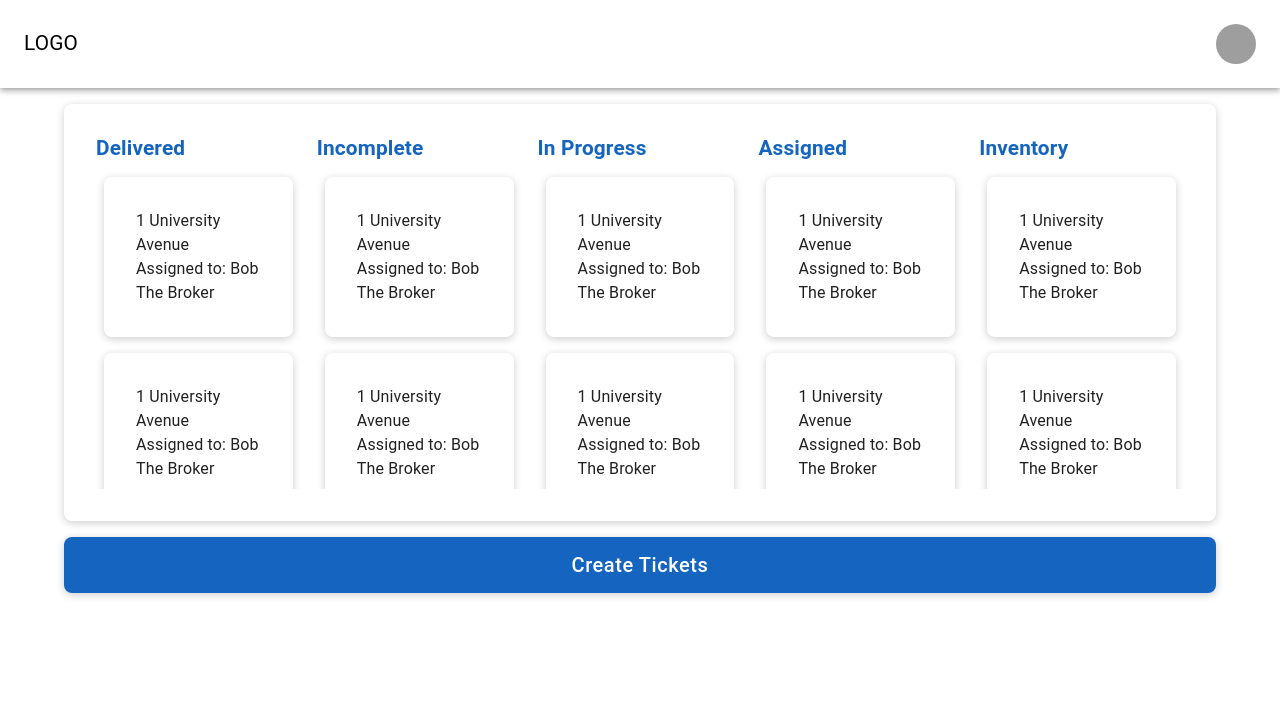
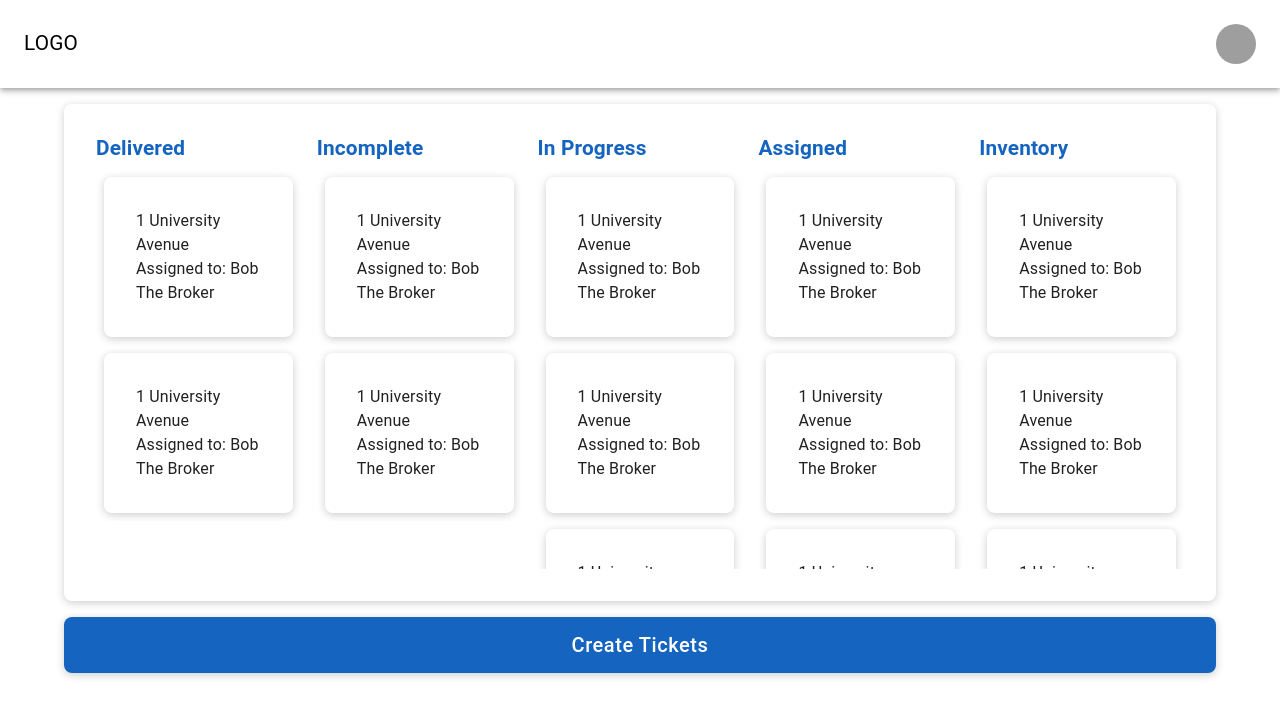
Before and after one commit to ShipSolver/shipsolver-ui, a React (Create React App) app: page / in a window 1280 px wide. Shown: the top 716 px of the page. Built offline with nearby package versions, Linux system fonts and the light colour scheme; grey boxes are pictures that could not be loaded.

Commit message:
better looking scrollbars

```diff
--- a/src/index.css
+++ b/src/index.css
@@ -1,17 +1,3 @@
-body {
-  margin: 0;
-  font-family: -apple-system, BlinkMacSystemFont, "Segoe UI", "Roboto", "Oxygen",
-    "Ubuntu", "Cantarell", "Fira Sans", "Droid Sans", "Helvetica Neue",
-    sans-serif;
-  -webkit-font-smoothing: antialiased;
-  -moz-osx-font-smoothing: grayscale;
-}
-
-code {
-  font-family: source-code-pro, Menlo, Monaco, Consolas, "Courier New",
-    monospace;
-}
-
 :root {
   --ss-brand-transition-time: 0.3s;
   --ss-brand-border-radius: 8px;
@@ -21,6 +7,24 @@ code {
   --ss-brand-box-shadow-hover: rgba(0, 0, 0, 0.4) 0px 4px 16px;
   --ss-brand-spacer-height: 64px;
   --ss-brand-spacer-height-small: 32px;
+  --ss-brand-scrollbar-foreground-color: rgba(153, 153, 153, 0.5);
+  --ss-brand-scrollbar-background-color: transparent;
+}
+
+body {
+  margin: 0;
+  font-family: -apple-system, BlinkMacSystemFont, "Segoe UI", "Roboto", "Oxygen",
+    "Ubuntu", "Cantarell", "Fira Sans", "Droid Sans", "Helvetica Neue",
+    sans-serif;
+  -webkit-font-smoothing: antialiased;
+  -moz-osx-font-smoothing: grayscale;
+  scrollbar-color: var(--ss-brand-scrollbar-foreground-color)
+    var(--ss-brand-scrollbar-background-color);
+}
+
+code {
+  font-family: source-code-pro, Menlo, Monaco, Consolas, "Courier New",
+    monospace;
 }
 
 .ss-brand-app-content {
@@ -44,3 +48,19 @@ code {
 .ss-brand-spacer-small {
   margin-top: var(--ss-brand-spacer-height-small);
 }
+
+::-webkit-scrollbar {
+  width: 8px; /* Mostly for vertical scrollbars */
+  height: 8px; /* Mostly for horizontal scrollbars */
+}
+
+::-webkit-scrollbar-thumb {
+  /* Foreground */
+  background: var(--ss-brand-scrollbar-foreground-color);
+  border-radius: var(--ss-brand-border-radius);
+}
+
+::-webkit-scrollbar-track {
+  /* Background */
+  background: var(--ss-brand-scrollbar-background-color);
+}
--- a/src/pages/components/multiList/multiList.css
+++ b/src/pages/components/multiList/multiList.css
@@ -1,27 +1,3 @@
-/* .multi-list-columns {
-  display: grid;
-  grid-template-columns: repeat(auto-fill, minmax(200px, 1fr));
-  grid-gap: 1rem;
-  gap: 1rem;
-  align-items: start;
-}
-
-.multi-list-column-container {
-  max-height: 40vh;
-}
-
-.multi-list-column {
-  position: relative;
-}
-
-.multi-list-column-list {
-  display: grid;
-  grid-template-rows: auto;
-  grid-gap: 0.5rem;
-  gap: 0.5rem;
-  margin: 0.5rem 0;
-} */
-
 .multi-list-all-lists-container {
   display: grid;
   grid-template-columns: repeat(auto-fill, minmax(200px, 1fr));
@@ -33,6 +9,6 @@
   display: flex;
   flex-direction: column;
   flex-grow: initial;
-  max-height: 40vh;
+  max-height: 50vh;
   overflow-y: auto;
 }
```
